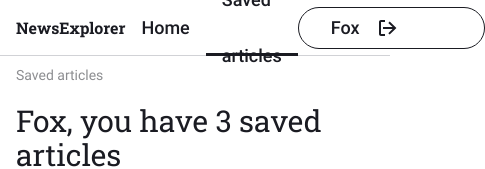
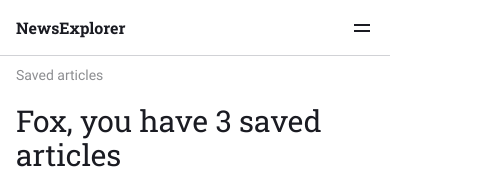
Before and after one commit to AnthonyLynn/TripleTenFinalProject, a React (Vite) app: page /#/saved-news in a window 390 px wide. Shown: the top 169 px of the page, 485 px wide, since content can reach past the window. Built offline with nearby package versions, Linux system fonts and the light colour scheme.

Commit message:
fix: add mobile menu and modal mobile resolutions

```diff
--- a/src/components/App/App.css
+++ b/src/components/App/App.css
@@ -1,9 +1,9 @@
 .page {
   max-width: 1440px;
-  width: 100%;
-  height: 100vh;
+  min-height: 100vh;
 
   margin: auto;
+  position: relative;
 
   background: #ffffff;
 }
--- a/src/components/Modal/Modal.css
+++ b/src/components/Modal/Modal.css
@@ -95,3 +95,16 @@
 .modal__confrimation {
   padding: 43px 36px 52px;
 }
+
+@media screen and (width <= 425px) {
+  .modal {
+    background-color: rgba(0, 0, 0, 0);
+    align-items: flex-end;
+  }
+
+  .modal__content {
+    height: calc(100% - 56px);
+
+    border-radius: 16px 16px 0 0;
+  }
+}
--- a/src/components/Navigation/Navigation.css
+++ b/src/components/Navigation/Navigation.css
@@ -1,4 +1,12 @@
 .navigation {
+  position: absolute;
+  width: 100%;
+  height: 100%;
+
+  z-index: 1;
+}
+
+.navigation__bar {
   width: 100%;
   height: 80px;
 
@@ -16,13 +24,14 @@
   justify-content: space-between;
 }
 
-.navigation_type_light-theme {
+.navigation__bar_type_light-theme {
   background: #ffffff;
   box-shadow: 0px -1px 0px 0px #d1d2d6 inset;
 }
 
 .navigation__top {
   display: flex;
+  justify-content: space-between;
   align-items: center;
 }
 
@@ -43,9 +52,19 @@
 }
 
 .navigation__menu-btn {
+  width: 24px;
+  height: 24px;
+  background: url("../../images/Menu_Icon.svg") center no-repeat;
+  border: none;
+  padding: 0;
+
   display: none;
 
   cursor: pointer;
+}
+
+.navigation__menu-btn_type_light-theme {
+  background-image: url("../../images/Menu_Icon_Light_Theme.svg");
 }
 
 .navigation__menu {
@@ -116,13 +135,24 @@
   gap: 15px;
 }
 
-.navigation__logout-icon {
+.navigation__logout-btn {
+  background-image: url("../../images/Logout_Icon.svg");
+  background-repeat: no-repeat;
+  background-size: 24px 24px;
+  background-position: center;
+
   width: 24px;
   height: 24px;
+
+  cursor: pointer;
+}
+
+.navigation__logout-btn_type_light-theme {
+  background-image: url("../../images/Logout_Icon_Light_Theme.svg");
 }
 
 @media screen and (width <= 768px) {
-  .navigation {
+  .navigation__bar {
     height: 66px;
 
     padding: 0 40px;
@@ -145,10 +175,61 @@
 }
 
 @media screen and (width <= 425px) {
-  .navigation {
+  .navigation_type_overlay {
+    background: rgba(0, 0, 0, 0.5);
+  }
+
+  .navigation__bar {
     height: 56px;
+    flex-direction: column;
 
     padding: 0 16px;
+  }
+
+  .navigation__bar_type_dark-theme {
+    background: #1a1b22;
+    box-shadow: 0px -1px 0px 0px #ffffff inset;
+  }
+
+  .navigation__logo_type_dark-theme {
+    color: #ffffff;
+  }
+
+  .navigation__top {
+    width: 100%;
+    padding: 16px 0;
+  }
+
+  .navigation__page-link {
+    height: 56px;
+    padding: 0;
+    box-shadow: none;
+  }
+
+  .navigation__page-link_type_light-theme {
+    box-shadow: none;
+  }
+
+  .navigation__menu-btn {
+    display: block;
+  }
+
+  .navigation__menu-btn_type_back {
+    background-image: url("../../images/Menu_Back_Icon.svg");
+  }
+
+  .navigation__menu {
+    flex-direction: column;
+    gap: 22px;
+    align-items: flex-start;
+    padding: 16px;
+    width: 100%;
+    height: auto;
+    background: #1a1b22;
+  }
+
+  .navigation__menu_type_hidden {
+    display: none;
   }
 
   .navigation__logo {
@@ -166,8 +247,23 @@
     line-height: 1.333;
 
     width: 100%;
+    display: flex;
+    justify-content: center;
 
     margin: 0;
     padding: 16px auto;
   }
+
+  .navigation__page-link_type_light-theme {
+    color: #ffffff;
+  }
+
+  .navigation__login-btn_type_light-theme {
+    color: #ffffff;
+    border-color: #ffffff;
+  }
+
+  .navigation__logout-btn_type_light-theme {
+    background-image: url("../../images/Logout_Icon.svg");
+  }
 }
--- a/src/components/Navigation/Navigation.jsx
+++ b/src/components/Navigation/Navigation.jsx
@@ -1,7 +1,5 @@
-import logoutIcon from "../../images/Logout_Icon.svg";
-import logoutIconLightTheme from "../../images/Logout_Icon_Light_Theme.svg";
-
 import { Link, Outlet } from "react-router-dom";
+import { useState } from "react";
 import { useContext } from "react";
 import { CurrentUserContext } from "../../contexts/CurrentUserContext.js";
 
@@ -9,32 +7,63 @@ import "./Navigation.css";
 
 function Navigation({ currentPage, isLoggedIn, openLoginModal, onLogOut }) {
   const { currentUser } = useContext(CurrentUserContext);
+  const [isMenuOpen, setIsMenuOpen] = useState(false);
+
+  function onMenuBtnClick() {
+    setIsMenuOpen(!isMenuOpen);
+  }
 
   return (
     <nav
-      className={`navigation
-      ${currentPage === "saved" && "navigation_type_light-theme"}
-    `}
+      className={`navigation ${isMenuOpen ? "navigation_type_overlay" : ""}`}
+    >
+      <div
+        className={`navigation__bar
+      ${
+        isMenuOpen
+          ? "navigation__bar_type_dark-theme"
+          : currentPage === "saved"
+          ? "navigation__bar_type_light-theme"
+          : ""
+      }`}
       >
         <div className="navigation__top">
           <Link
             to="/"
             className={`navigation__logo
-            ${currentPage === "saved" && "navigation__logo_type_light-theme"}
+            ${isMenuOpen ? "navigation__logo_type_dark-theme" : ""}
+            ${
+              currentPage === "saved" ? "navigation__logo_type_light-theme" : ""
+            }
           `}
           >
             NewsExplorer
           </Link>
-        <button type="button" className="navigation__menu-btn" />
+          <button
+            type="button"
+            className={`navigation__menu-btn
+            ${isMenuOpen ? "navigation__menu-btn_type_back" : ""}
+            ${
+              currentPage === "saved"
+                ? "navigation__menu-btn_type_light-theme"
+                : ""
+            }`}
+            onClick={onMenuBtnClick}
+          />
         </div>
-      <div className="navigation__menu">
+        <div
+          className={`navigation__menu ${
+            !isMenuOpen ? "navigation__menu_type_hidden" : ""
+          }`}
+        >
           <Link
             to="/"
             type="button"
             className={`navigation__page-link
             ${
-              currentPage === "saved" &&
-              "navigation__page-link_unselected navigation__page-link_type_light-theme"
+              currentPage === "saved"
+                ? "navigation__page-link_unselected navigation__page-link_type_light-theme"
+                : ""
             }
           `}
           >
@@ -59,21 +88,26 @@ function Navigation({ currentPage, isLoggedIn, openLoginModal, onLogOut }) {
             type="button"
             className={`navigation__login-btn
             ${
-              currentPage === "saved" &&
-              "navigation__login-btn_type_light-theme"
+              currentPage === "saved"
+                ? "navigation__login-btn_type_light-theme"
+                : ""
             }
-            ${isLoggedIn && "navigation__login-btn_type_logged-in"}
+            ${isLoggedIn ? "navigation__login-btn_type_logged-in" : ""}
           `}
             onClick={isLoggedIn ? onLogOut : openLoginModal}
           >
             {isLoggedIn ? currentUser.username : "Sign in"}
             {isLoggedIn && (
-            <img
-              src={currentPage === "saved" ? logoutIconLightTheme : logoutIcon}
-              alt="logout"
+              <div
+                className={`navigation__logout-btn ${
+                  currentPage === "saved"
+                    ? "navigation__logout-btn_type_light-theme"
+                    : ""
+                }`}
               />
             )}
           </button>
+        </div>
       </div>
       <Outlet />
     </nav>
```
Also changed, not shown: src/images/Menu_Icon_Light_Theme.svg (added). Lines whose indentation alone changed are shown as unchanged.
